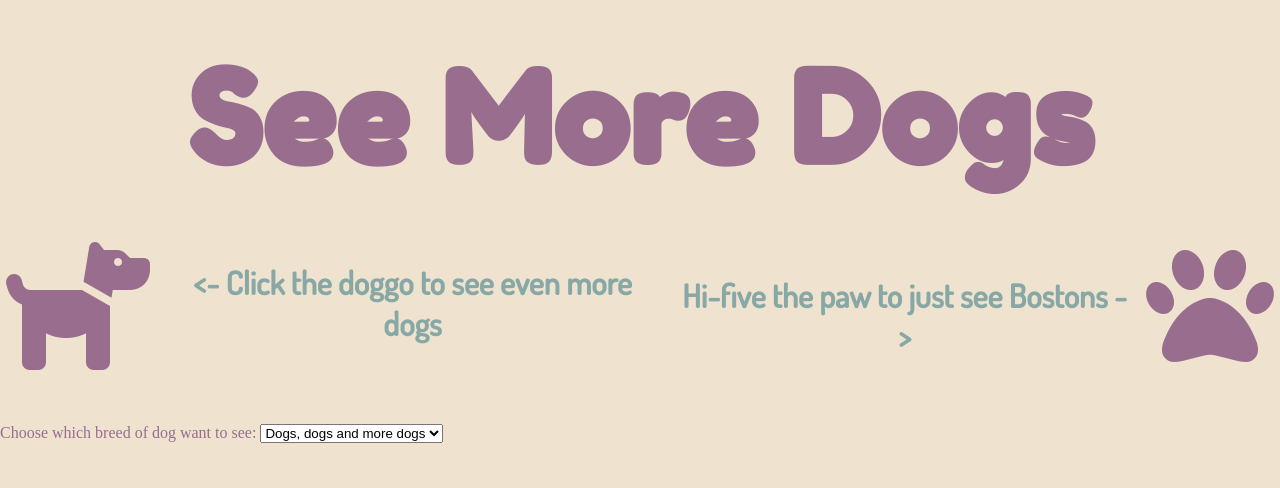
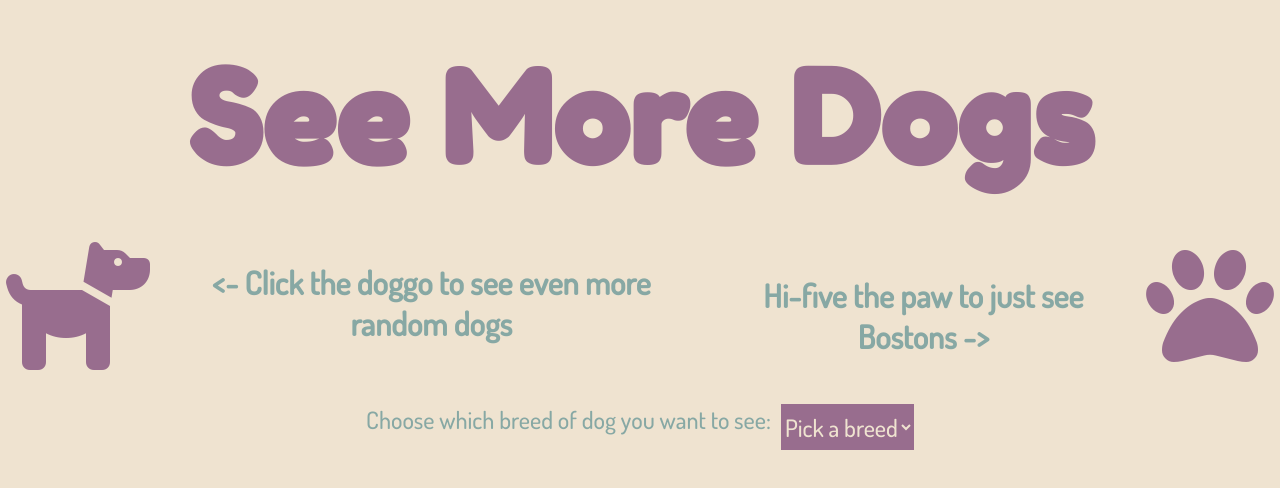
Before and after one commit to JLBrigham/see-more-dogs, a website: page index.html in a window 1280 px wide. Drawn offline with Linux system fonts and the light colour scheme; no server answers.

Commit message:
Styled breed list div

```diff
--- a/index.html
+++ b/index.html
@@ -25,7 +25,9 @@
         <button id="btn" class="add-more-btn">
           <i class="fas fa-dog"></i>
         </button>
-        <h2 class="subtitle"><- Click the doggo to see even more dogs</h2>
+        <h2 class="subtitle">
+          <- Click the doggo to see even more random dogs
+        </h2>
       </div>
       <h2 class="subtitle-boston">Hi-five the paw to just see Bostons -></h2>
       <button id="boston-btn" class="boston-btn">
@@ -33,9 +35,11 @@
       </button>
     </div>
     <div class="breed-list-container">
-      <label>Choose which breed of dog want to see: </label>
-      <select id="breed-list">
-        <option>Dogs, dogs and more dogs</option>
+      <label class="breed-list-label"
+        >Choose which breed of dog you want to see:
+      </label>
+      <select id="breed-list" class="breed-list">
+        <option>Pick a breed</option>
       </select>
     </div>
     <div class="content-container">
--- a/src/interface.js
+++ b/src/interface.js
@@ -43,10 +43,12 @@ bostonOnlyButton.addEventListener("click", function () {
     .then(bostonApiConnection.displayResults.bind(bostonApiConnection));
 });
 
+// User selects from list of all breeds which dog photos they want to see
+
 var breedDropDown = document.getElementById("breed-list");
 
 breedDropDown.addEventListener("change", function () {
-  if (breedDropDown.value != "Dogs, dogs and more dogs") {
+  if (breedDropDown.value != "Pick a breed") {
     var selectBreedApiConnection = new ApiConnection(
       `https://dog.ceo/api/breed/${breedDropDown.value}/images`
     );
--- a/styles.css
+++ b/styles.css
@@ -39,7 +39,7 @@ body {
   display: flex;
   flex-direction: row;
   justify-content: center;
-  margin-bottom: 40px;
+  margin-bottom: 20px;
 }
 
 .button-container {
@@ -64,6 +64,34 @@ body {
   justify-content: center;
 }
 
+.breed-list-container {
+  display: flex;
+  justify-content: center;
+  font-family: "Dosis", sans-serif;
+}
+
+.breed-list-label {
+  padding-bottom: 25px;
+  padding-right: 10px;
+  font-size: 1.5em;
+  color: #87a8a4;
+}
+
+.breed-list {
+  margin-bottom: 10px;
+  font-family: "Dosis", sans-serif;
+  border: none;
+  font-size: 1.5em;
+  background-color: #986d8e;
+  color: #efe3d0;
+  text-align: center;
+}
+
+.breed-list:hover {
+  background-color: #efe3d0;
+  color: #87a8a4;
+}
+
 .images-container {
   display: flex;
   justify-content: center;
```
